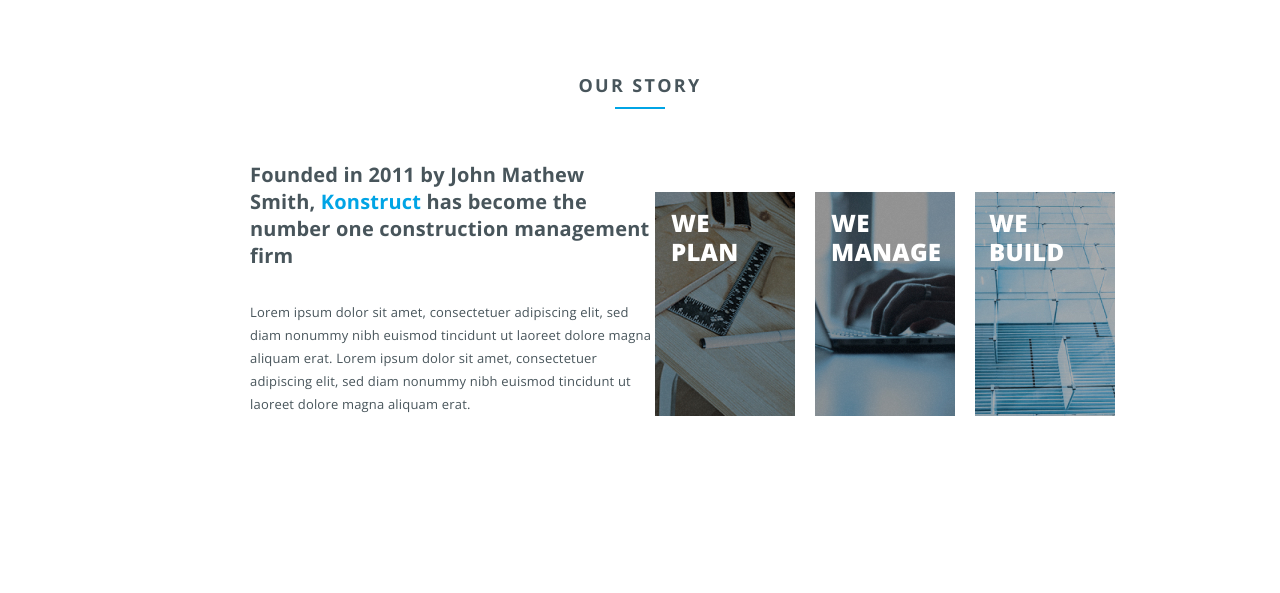
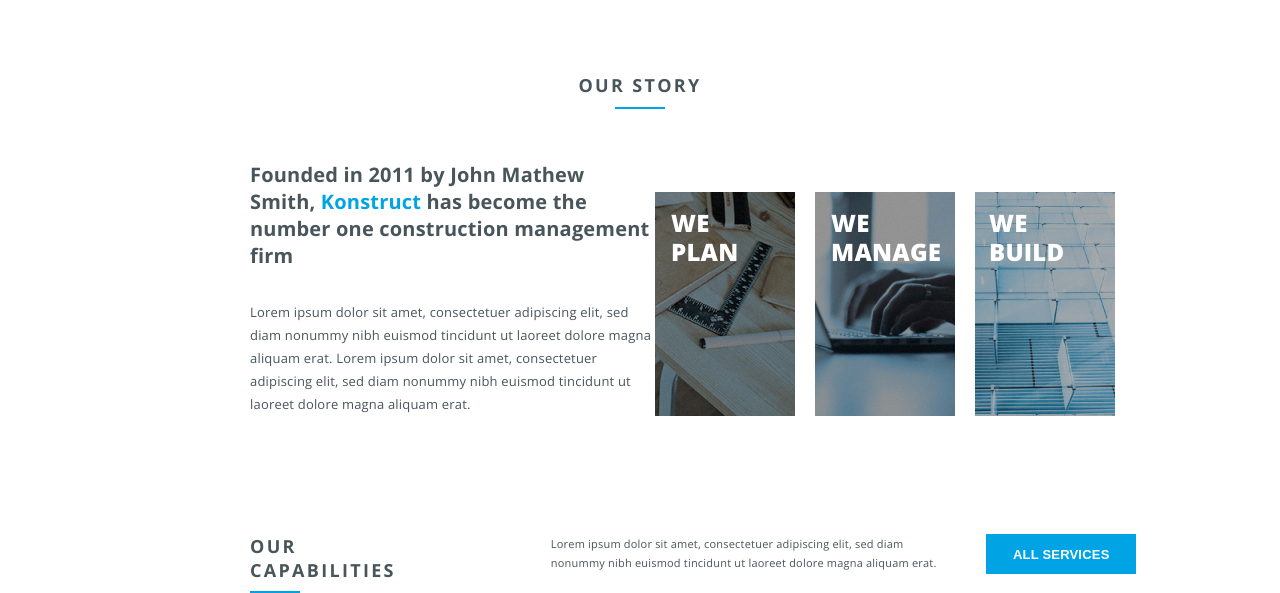
Before and after one commit to bootleggers26/portfolio_2-PARTNER-WITH-KONSTUCT, a plain HTML site: page index.html in a window 1280 px wide. Shown: the part 818-1411 px from the top of the page. Before the commit the page ends 1234 px from the top, so only its background shows below. Drawn offline with nearby package versions, Linux system fonts and the light colour scheme.

Commit message:
our_capabilities

```diff
--- a/css/style.css
+++ b/css/style.css
@@ -86,6 +86,10 @@ header {
   border: none;
   background-color: #ffffff00;
   text-transform: uppercase;
+  cursor: pointer;
+}
+.header-button:hover {
+  color: #e500a0;
 }
 
 /*********************************************************** Навигация *************************************************************/
@@ -144,6 +148,7 @@ header {
 
 .our_story {
   margin: 0 auto;
+  margin-bottom: 118px;
 }
 .story_text {
   margin: 0 auto;
@@ -236,3 +241,68 @@ header {
   padding-left: 14px;
   padding-right: 12px;
 }
+
+/*********************************************************** Our Capabilities *************************************************************/
+
+.Our-Capabilities {
+}
+.Box__Our-Capabilities {
+  display: flex;
+  gap: 155px;
+}
+.Left-Our-Capabilities {
+}
+
+.h2-capabilities {
+  color: #48555b;
+  font-size: 18px;
+  font-style: normal;
+  font-weight: 700;
+  line-height: normal;
+  letter-spacing: 2.306px;
+  text-transform: uppercase;
+  margin: 0;
+}
+.line-capabilities {
+  width: 50px;
+  height: 2px;
+  background-color: #00a4e5;
+  display: block;
+  margin-top: 9px;
+}
+.Right-Our-Capabilities {
+  display: flex;
+  justify-content: space-between;
+  gap: 30px;
+}
+.p-Our-Capabilities {
+  color: #48555b;
+  font-size: 11px;
+  font-style: normal;
+  font-weight: 400;
+  line-height: 19px; /* 172.727% */
+  letter-spacing: 0.2px;
+  margin: 0;
+  width: 405.404px;
+  height: 38px;
+  gap: 20px;
+}
+.button-Our-Capabilities {
+  color: #fff;
+  text-align: center;
+  font-size: 13px;
+  font-style: normal;
+  font-weight: 700;
+  line-height: normal;
+  letter-spacing: 0.2px;
+  text-transform: uppercase;
+  background-color: #00a4e5;
+  border: none;
+  width: 150px;
+  height: 40px;
+  padding: 0;
+  cursor: pointer;
+}
+.button-Our-Capabilities:hover {
+  background-color: #e500a0;
+}
--- a/index.html
+++ b/index.html
@@ -81,5 +81,26 @@
         </div>
       </div>
     </section>
+
+    <!--------------------------------------------------------- OUR CAPABILITIES --------------------------------------------------------->
+
+    <section class="Our-Capabilities">
+      <div class="container">
+        <div class="Box__Our-Capabilities">
+          <div class="Left-Our-Capabilities">
+            <h2 class="h2-capabilities">Our Capabilities</h2>
+            <span class="line-capabilities"></span>
+          </div>
+          <div class="Right-Our-Capabilities">
+            <p class="p-Our-Capabilities">
+              Lorem ipsum dolor sit amet, consectetuer adipiscing elit, sed diam
+              nonummy nibh euismod tincidunt ut laoreet dolore magna aliquam
+              erat.
+            </p>
+            <button class="button-Our-Capabilities">ALL Services</button>
+          </div>
+        </div>
+      </div>
+    </section>
   </body>
 </html>
```
